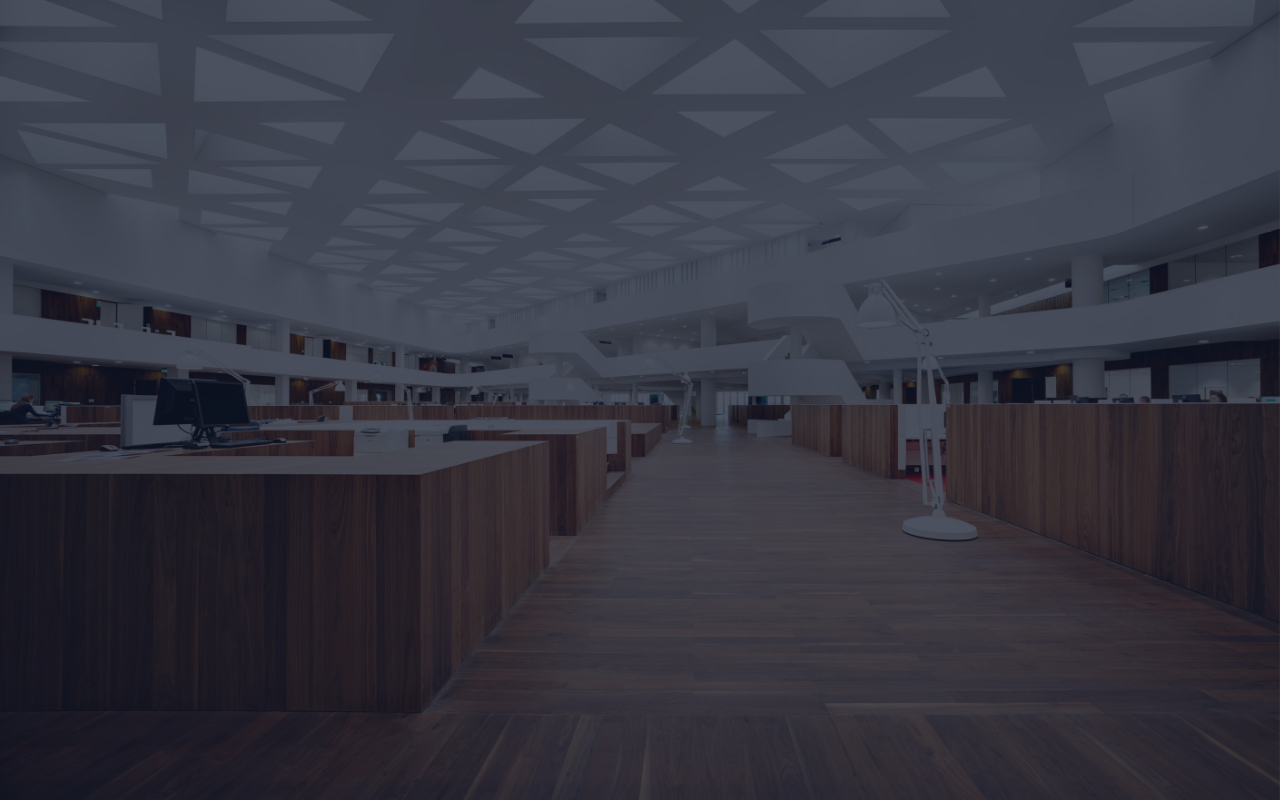
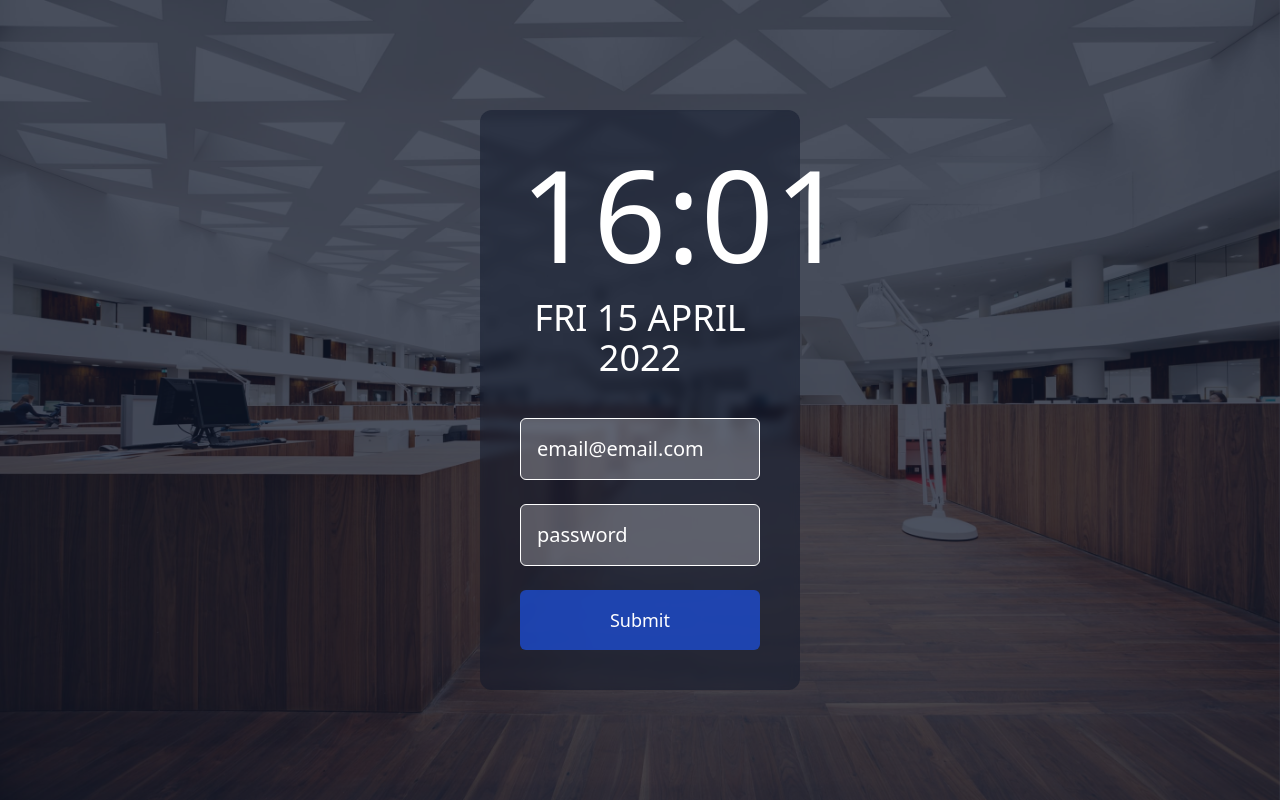
Before and after one commit to Shohruxbek2001/CRM, a Vue app in the folder client/: page /login in a window 1280 px wide. Built offline with nearby package versions, Linux system fonts and the light colour scheme.

Commit message:
Login page UI

```diff
--- a/client/package.json
+++ b/client/package.json
@@ -9,6 +9,7 @@
   },
   "dependencies": {
     "axios": "^0.26.1",
+    "jquery": "^3.6.0",
     "vue": "^3.2.25",
     "vue-router": "^4.0.14",
     "vuex": "^4.0.2"
--- a/client/src/App.vue
+++ b/client/src/App.vue
@@ -1,5 +1,5 @@
 <template>
-  <div class="m-5">
+  <div>
     <router-view/>
   </div>
 </template>
--- a/client/src/components/Login.vue
+++ b/client/src/components/Login.vue
@@ -1,18 +1,59 @@
 <template>
-  <div>
-    <div
-      class="bg-cover bg-fixed w-100 h-screen"
-      style="background-image: url('/src/assets/images/main-bg.jpg')"
-    >
-      <div class="h-screen bg-slate-900 opacity-75">
-
+  <div class="bg-cover bg-fixed w-100 h-screen" style="background-image: url('/src/assets/images/main-bg.jpg')">
+    <div class="h-screen bg-slate-900/75 flex justify-center items-center big-wrapper">
+      <div class="form-wrapper w-3/12 bg-slate-900/50 p-10 rounded-xl backdrop-blur-sm">
+        <div id="clock" class="text-9xl text-white text-center font-medium">00:00</div>
+        <div id="fullDate" class="text-4xl text-white text-center font-medium my-5 mb-10 uppercase">weekday 00 Month 0000</div>
+        <form>
+          <div class="mb-6">
+            <input
+              type="email"
+              id="email"
+              class="bg-white/25 border border-white text-white text-xl placeholder:text-white outline-none rounded-md focus:ring-blue-500 focus:border-blue-500 block w-full p-4"
+              placeholder="email@email.com"
+              required
+            />
+          </div>
+          <div class="mb-6">
+            <input
+              type="password"
+              id="password"
+              class="bg-white/25 border border-white text-white text-xl placeholder:text-white outline-none rounded-md focus:ring-blue-500 focus:border-blue-500 block w-full p-4"
+              placeholder="password"
+              required
+            />
+          </div>
+          <button type="submit" class="text-white bg-blue-700/75 hover:bg-blue-800/100 focus:ring-4 focus:outline-none focus:ring-blue-300 font-medium rounded-md text-lg w-full px-5 py-4 text-center">
+            Submit
+          </button>
+        </form>
       </div>
     </div>
   </div>
 </template>
 
-<script>
+<script setup>
+import { onMounted, computed, effect } from 'vue'
+import $ from 'jquery'
+const updateClock = () => {
+  let currentTime = new Date()
+  let currentMinutes = currentTime.getMinutes()
+  currentMinutes = (currentMinutes < 10 ? '0' : '') + currentMinutes
+  $('#clock').text(currentTime.getHours() + ':' + currentMinutes)
+}
+const fullDate = () => {
+  let now = new Date()
+  let days = ['Sun', 'Mon', 'Tue', 'Wed', 'Thu', 'Fri', 'Sat']
+  const monthNames = ['January', 'February', 'March', 'April', 'May', 'June', 'July', 'August', 'September', 'October', 'November', 'December']
+  let date = days[now.getDay()] + ' ' + now.getDate() + ' ' + monthNames[now.getMonth()] + ' ' + now.getFullYear()
+  $('#fullDate').text(date)
+}
+onMounted(() => {
+  fullDate()
+  setInterval(updateClock, 1000)
+})
 </script>
+
 
 <style scoped>
 </style>
--- a/client/src/index.css
+++ b/client/src/index.css
@@ -2,8 +2,8 @@
 @tailwind components;
 @tailwind utilities;
 
-* {
+/* * {
   margin: 0 !important;
   padding: 0 !important;
   box-sizing: border-box;
-}
+} */
--- /dev/null
+++ b/package.json
@@ -0,0 +1,5 @@
+{
+  "dependencies": {
+    "jquery": "^3.6.0"
+  }
+}
```
Also changed, not shown: client/.prettierrc.js, 2 other files (tests, documents, lock files or other folders).
